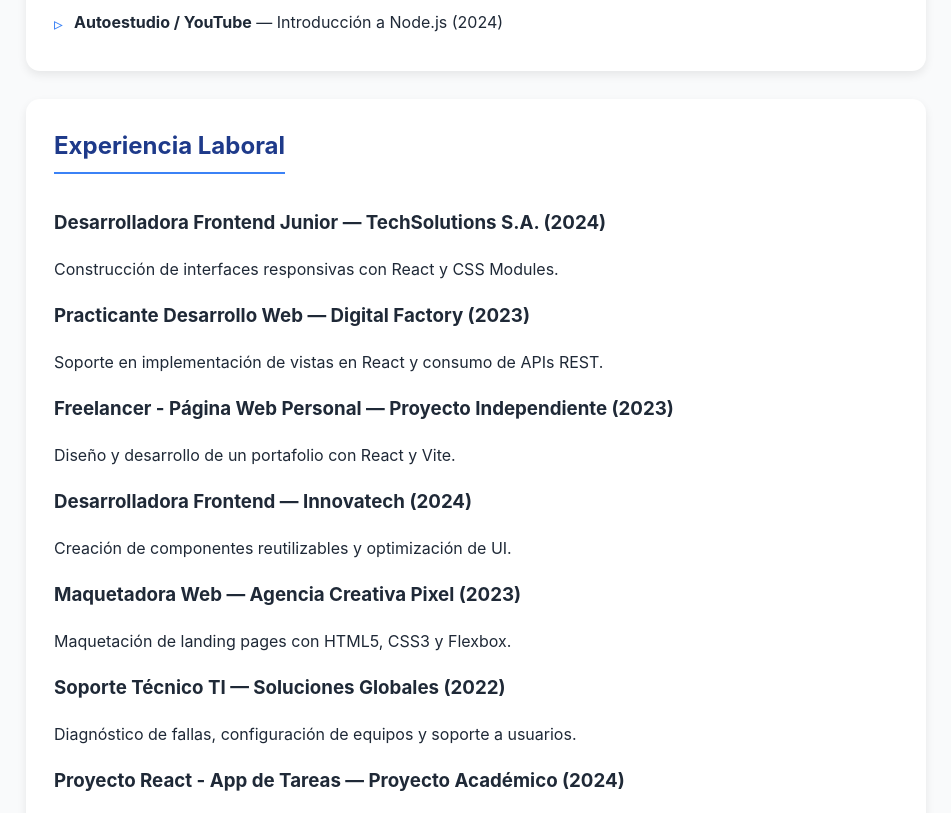
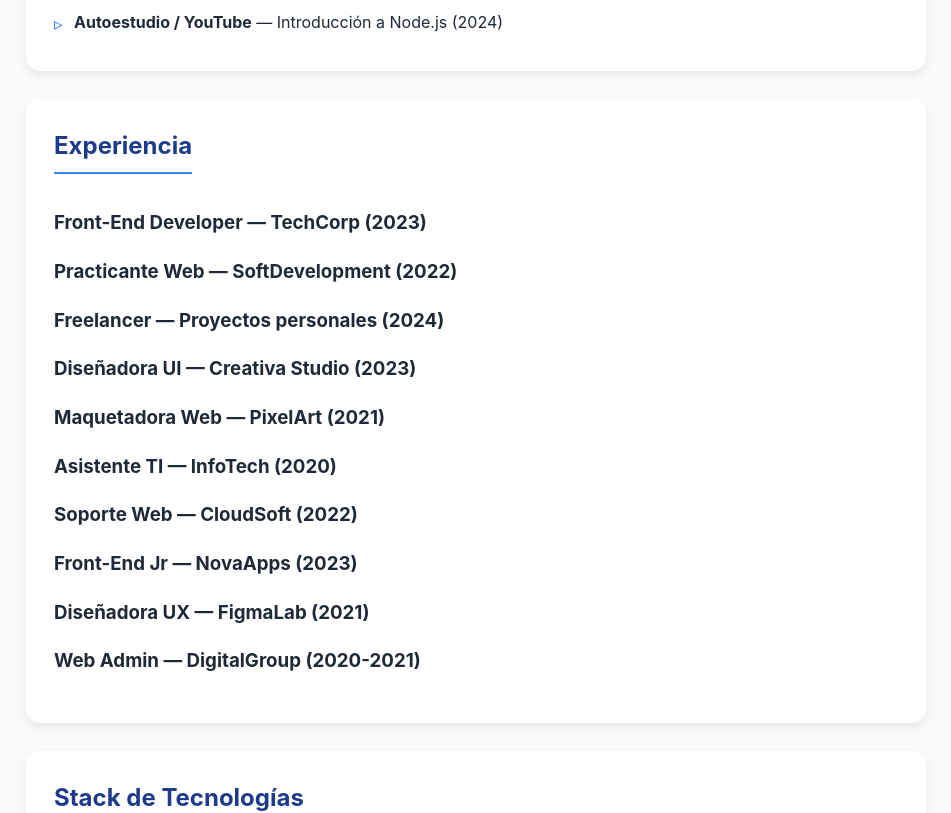
Before and after one commit to MpaulaH/Clase_REACT, a React (Vite) app in the folder Actividad_react_vite/: page / in a window 1280 px wide. Shown: the part 1560-2373 px from the top of the page, without its empty margins (164-1115 px from the left). Built offline with nearby package versions, Linux system fonts and the light colour scheme.

Commit message:
feat: Experiencia mapeada desde arreglo en App.jsx

```diff
--- a/Actividad_react_vite/src/componentes/Experiencia.jsx
+++ b/Actividad_react_vite/src/componentes/Experiencia.jsx
@@ -1,79 +1,13 @@
-export default function Experiencia() {
-
-  const experiencias = [
-    {
-      cargo: "Desarrolladora Frontend Junior",
-      empresa: "TechSolutions S.A.",
-      año: 2024,
-      descripcion: "Construcción de interfaces responsivas con React y CSS Modules."
-    },
-    {
-      cargo: "Practicante Desarrollo Web",
-      empresa: "Digital Factory",
-      año: 2023,
-      descripcion: "Soporte en implementación de vistas en React y consumo de APIs REST."
-    },
-    {
-      cargo: "Freelancer - Página Web Personal",
-      empresa: "Proyecto Independiente",
-      año: 2023,
-      descripcion: "Diseño y desarrollo de un portafolio con React y Vite."
-    },
-    {
-      cargo: "Desarrolladora Frontend",
-      empresa: "Innovatech",
-      año: 2024,
-      descripcion: "Creación de componentes reutilizables y optimización de UI."
-    },
-    {
-      cargo: "Maquetadora Web",
-      empresa: "Agencia Creativa Pixel",
-      año: 2023,
-      descripcion: "Maquetación de landing pages con HTML5, CSS3 y Flexbox."
-    },
-    {
-      cargo: "Soporte Técnico TI",
-      empresa: "Soluciones Globales",
-      año: 2022,
-      descripcion: "Diagnóstico de fallas, configuración de equipos y soporte a usuarios."
-    },
-    {
-      cargo: "Proyecto React - App de Tareas",
-      empresa: "Proyecto Académico",
-      año: 2024,
-      descripcion: "Aplicación CRUD con React, hooks y localStorage."
-    },
-    {
-      cargo: "Proyecto Node.js - API básica",
-      empresa: "Proyecto SENA",
-      año: 2024,
-      descripcion: "Back-end con Express, rutas y archivo JSON como base de datos."
-    },
-    {
-      cargo: "Diseñadora Web Freelance",
-      empresa: "Cliente particular",
-      año: 2022,
-      descripcion: "Diseño de sitio web institucional usando Figma."
-    },
-    {
-      cargo: "Desarrolladora FullStack Junior",
-      empresa: "SoftWorld",
-      año: 2025,
-      descripcion: "Desarrollo de funcionalidades en React y API en Node.js."
-    }
-  ];
-
+export default function Experiencia({ experiencias }) {
   return (
     <section>
-      <h2>Experiencia Laboral</h2>
+      <h2>Experiencia</h2>
 
       {experiencias.map((item, index) => (
-        <div key={index} className="tarjeta-exp">
-          <h3>{item.cargo} — {item.empresa} ({item.año})</h3>
-          <p>{item.descripcion}</p>
+        <div key={index}>
+          <h3>{item.cargo} — {item.empresa} ({item.periodo})</h3>
         </div>
       ))}
-
     </section>
-  );
+  )
 }
```
